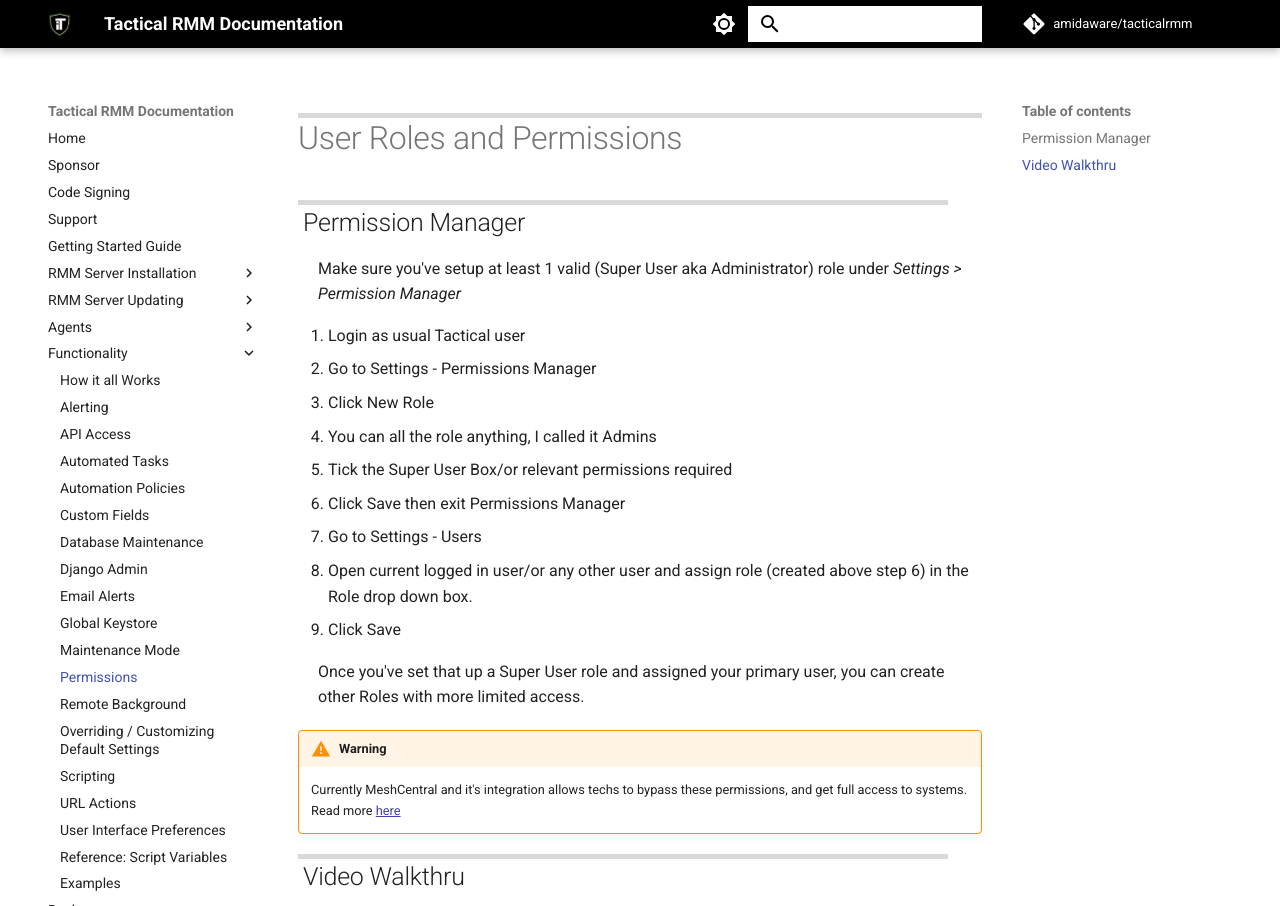
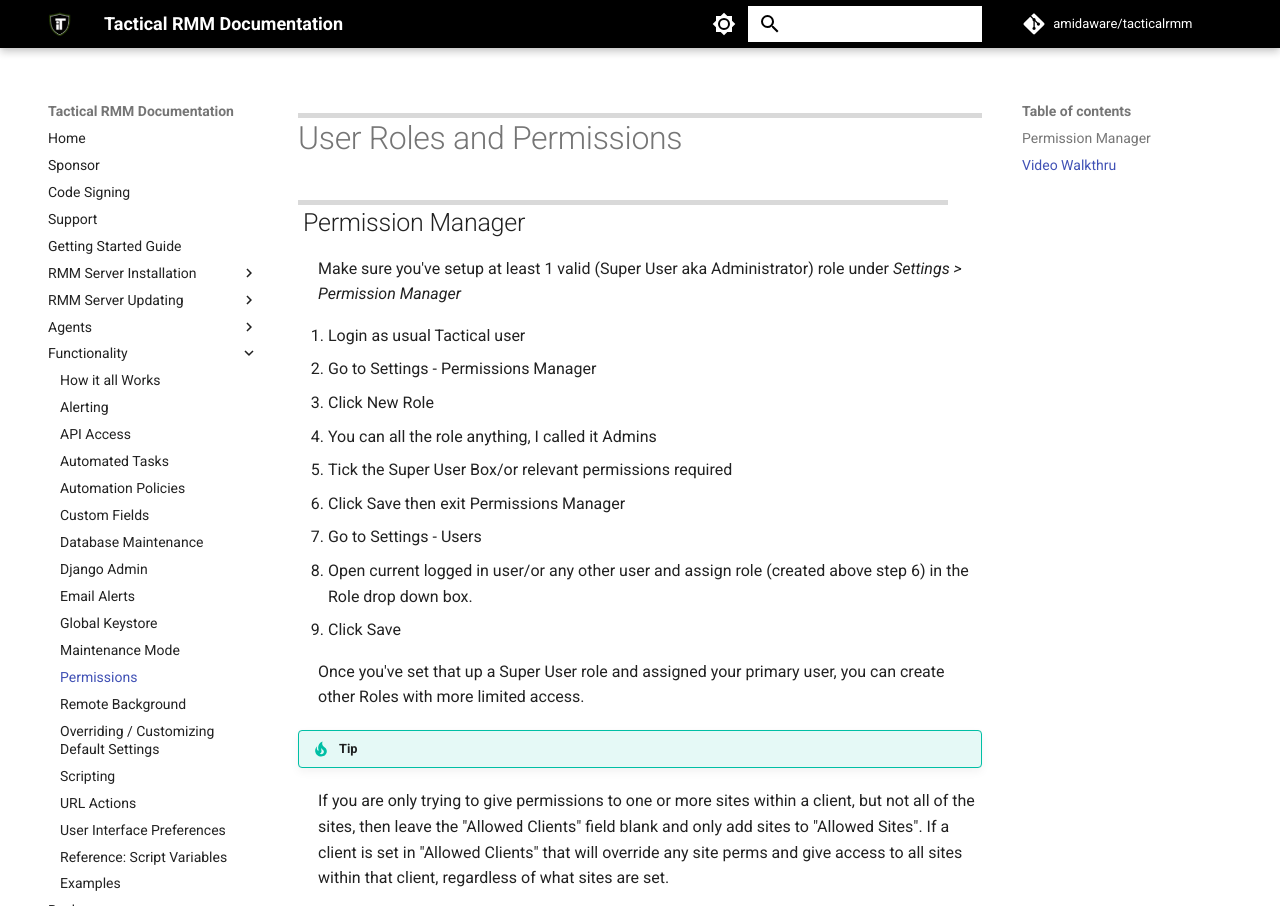
Before and after one commit to amidaware/trmm-docs, an MkDocs documentation site: the page built from docs/functions/permissions.md, in a window 1280 px wide and 1367 px high, cut to the strip 0-906 px from the top of the window. Built offline with MkDocs 1.6.1 and Material for MkDocs 9.7.7, drawn with Linux system fonts in a browser that asks for light colours; comment, search, counter and statistics services are not loaded.

Commit message:
add note about client/site perms

```diff
--- a/docs/functions/permissions.md
+++ b/docs/functions/permissions.md
@@ -17,6 +17,10 @@
 Once you've set that up a Super User role and assigned your primary user, you can create other Roles with more limited access.
 
 
+!!!tip
+  If you are only trying to give permissions to one or more sites within a client, but not all of the sites, then leave the "Allowed Clients" field blank and only add sites to "Allowed Sites". If a client is set in "Allowed Clients" that will override any site perms and give access to all sites within that client, regardless of what sites are set.
+
+
 !!!warning
     Currently MeshCentral and it's integration allows techs to bypass these permissions, and get full access to systems. Read more [here](../mesh_integration.md#security-implications)
 
```
